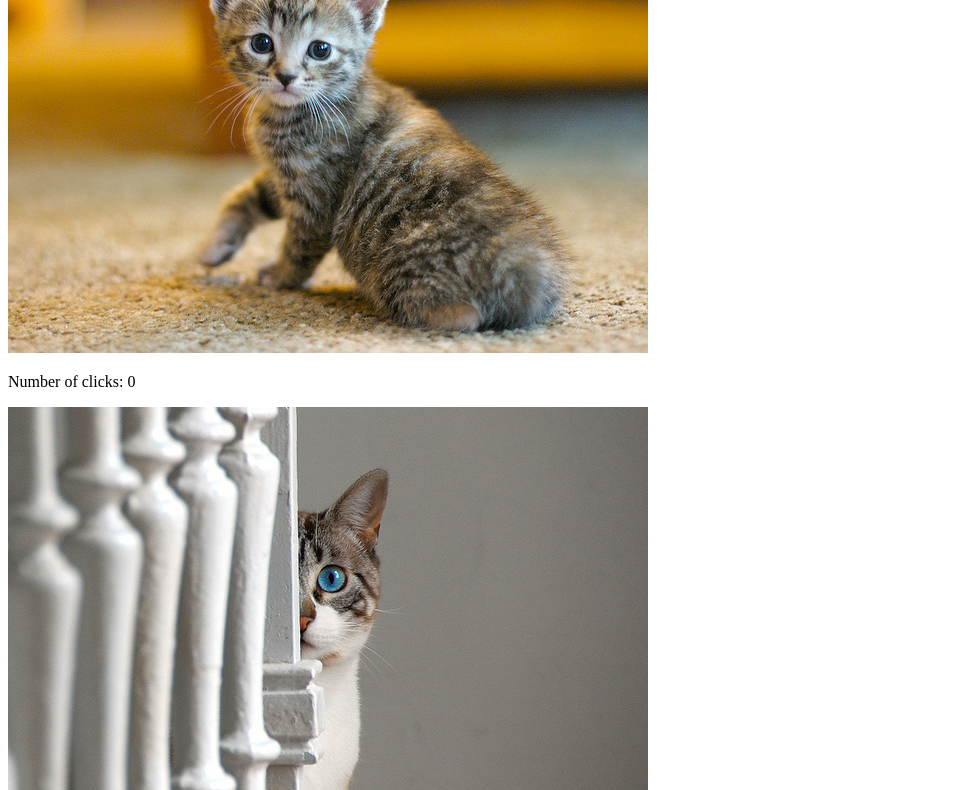
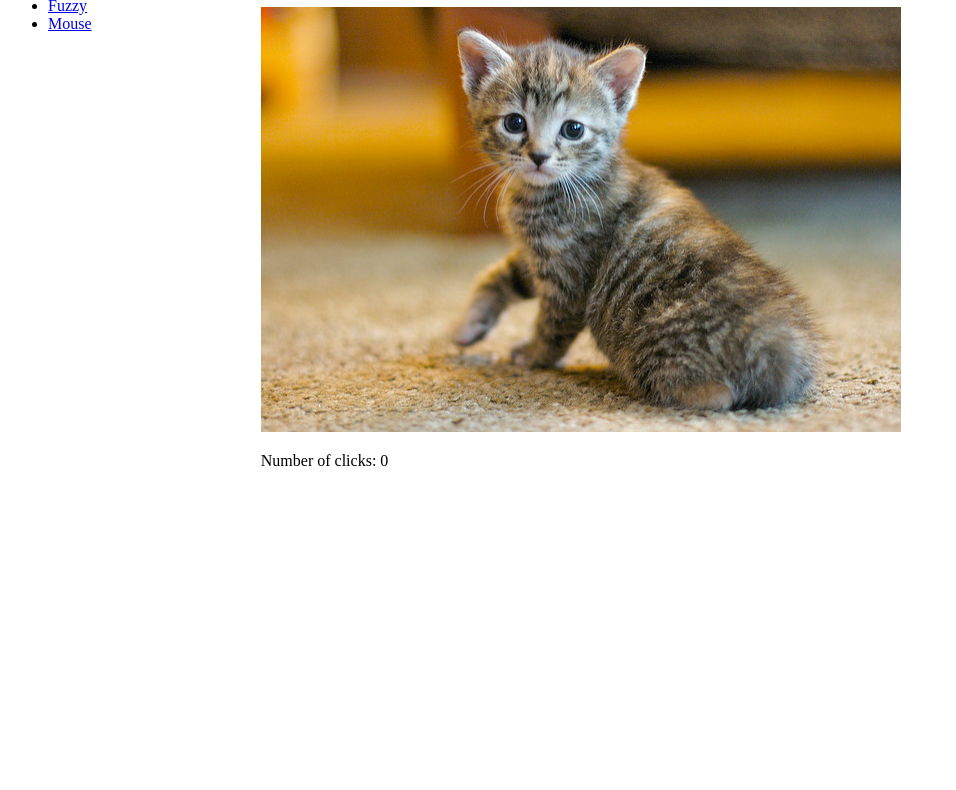
Before and after one commit to sandeeppbajaj/cat-clicker, a plain HTML site: page index.html in a window 1280 px wide. Shown: the part 81-871 px from the top of the page, without its empty margins (0-956 px from the left). After the commit the page ends 800 px from the top, so only its background shows below. Drawn offline with Linux system fonts and the light colour scheme.

Commit message:
Add a list of cats and let user select the cat from the list

```diff
--- a/index.html
+++ b/index.html
@@ -3,20 +3,24 @@
   <head>
     <meta charset="utf-8">
     <title>Cat Clicker</title>
+    <link rel="stylesheet" href="styles/app.css" media="screen">
   </head>
   <body>
-    <div>
-      <img id="cat-img-1" src="images/cat-1.jpg" alt="First Cat Image" />
-      <p>
-        Number of clicks: <span id="click-count-1"></span>
-      </p>
+    <div class="cat-list-container">
+      <ul id="cat-list" class="cat-list">
+      </ul>
     </div>
-    <div>
-      <img id="cat-img-2" src="images/cat-2.jpg" alt="Second Cat Image" />
-      <p>
-        Number of clicks: <span id="click-count-2"></span>
-      </p>
+
+    <div class="cat-display-container">
+      <h1 id="cat-name"></h1>
+      <div>
+        <img id="cat-img" src="" alt="Cat Image" width="640" height="425" onclick="javascript:incrementCount()" />
+        <p>
+          Number of clicks: <span id="click-count"></span>
+        </p>
+      </div>
     </div>
+
     <script src="scripts/app.js" charset="utf-8"></script>
   </body>
 </html>
--- a/scripts/app.js
+++ b/scripts/app.js
@@ -1,21 +1,34 @@
-var count = [0,0];
-var countElems = [];
+var cats = [
+  {name:'Kat',imageUrl:'images/cat-1.jpg',clickCount:0},
+  {name:'Butter Cup',imageUrl:'images/cat-2.jpg',clickCount:0},
+  {name:'Bubbles',imageUrl:'images/cat-3.jpg',clickCount:0},
+  {name:'Fuzzy',imageUrl:'images/cat-4.jpg',clickCount:0},
+  {name:'Mouse',imageUrl:'images/cat-5.jpg',clickCount:0}
+];
 
-// Setting intial count for all cats
-for(var i=0;i<2;i++){
-  countElems.push(document.getElementById('click-count-'+(i+1)));
-  countElems[i].innerHTML = count[i];
+var catListElem = document.getElementById('cat-list');
+for(var i=0; i<cats.length; i++){
+  var listItem = document.createElement('li');
+  listItem.innerHTML = "<a href='javascript:changeCat("+i+")'>" + cats[i].name + "</a>";
+  listItem.setAttribute('class','cat-list-item');
+  catListElem.appendChild(listItem);
 }
 
-// List of Image elements
-var imageElems = [document.getElementById('cat-img-1'),document.getElementById('cat-img-2')];
+var currentIndex = 0;
+var catNameElem = document.getElementById('cat-name');
+var catImageElem = document.getElementById('cat-img');
+var clickCountElem = document.getElementById('click-count');
 
-// Add Click event listener for image elements using Closure function
-for(var i=0;i<2;i++ ){
-  imageElems[i].addEventListener('click', (function(index){
-      return function(){
-        count[index]++;
-        countElems[index].innerHTML = count[index];
-      }
-  })(i), false);
+function changeCat(index){
+    currentIndex = index;
+    catNameElem.innerHTML = cats[index].name;
+    catImageElem.setAttribute('src',cats[index].imageUrl);
+    clickCountElem.innerHTML = cats[index].clickCount;
 }
+
+function incrementCount(index){
+  cats[currentIndex].clickCount++;
+  clickCountElem.innerHTML = cats[currentIndex].clickCount;
+}
+
+changeCat(0);
--- /dev/null
+++ b/styles/app.css
@@ -0,0 +1,11 @@
+.cat-list-container{
+  display: inline-block;
+  width: 15%;
+  float: left;
+}
+
+.cat-display-container{
+  display: inline-block;
+  width: 80%;
+  float: right;
+}
```
Also changed, not shown: images/cat-3.jpg (added), images/cat-4.jpg (added), images/cat-5.jpg (added).
